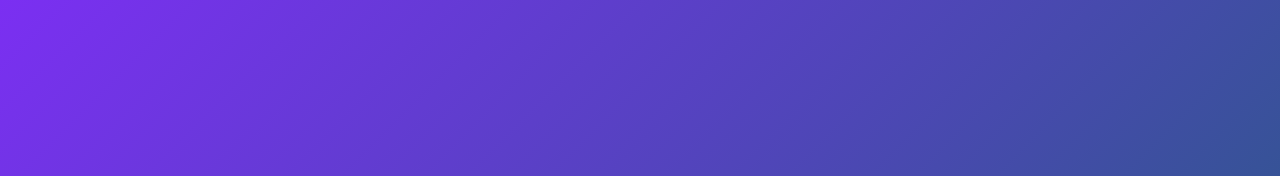
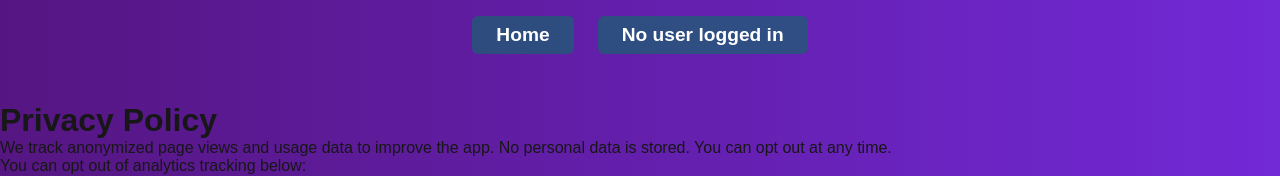
Before and after one commit to ffups/Blabolizer1612, a Next.js app in the folder Blabolizer1612/front-end/: page /privacy in a window 1280 px wide. Shown: the top 176 px of the page. Built offline with nearby package versions, Linux system fonts and the light colour scheme.

Commit message:
feat: add Header and Footer components to Home and Privacy pages; remove from RootLayout; implement NotFound page

```diff
--- a/Blabolizer1612/front-end/src/app/layout.tsx
+++ b/Blabolizer1612/front-end/src/app/layout.tsx
@@ -1,8 +1,6 @@
 import type { Metadata } from "next";
 import "./globals.css";
   import ClientLayout from "./ClientLayout";
-import Footer from "@/components/Footer";
-import Header from "@/components/Header";
 
 export const metadata: Metadata = {
   title: "Blabolizer1612",
@@ -17,11 +15,9 @@ export default function RootLayout({
   return (
     <html lang="en">
       <body>
-        <Header />
         <ClientLayout>{children}
         </ClientLayout>
 
-        <Footer />
       </body>
     </html>
   );
--- a/Blabolizer1612/front-end/src/app/page.tsx
+++ b/Blabolizer1612/front-end/src/app/page.tsx
@@ -3,6 +3,8 @@
 import { useEffect, useState } from "react";
 import NamePage from "../pages/name";
 import CityInput from "@/components/cityInput";
+import Header from "@/components/Header";
+import Footer from "@/components/Footer";
 
 export default function Home() {
   const [username, setUsername] = useState<string | null>(null);
@@ -21,6 +23,7 @@ export default function Home() {
 
   return (
     <div>
+        <Header />
       {!username ? (
         <NamePage onComplete={() => setUsername(localStorage.getItem("username"))} />
       ) : (
@@ -28,6 +31,7 @@ export default function Home() {
           <CityInput />
         </>
       )}
+      <Footer/>
     </div>
   );
 }
--- a/Blabolizer1612/front-end/src/app/privacy/consentBanner.tsx
+++ b/Blabolizer1612/front-end/src/app/privacy/consentBanner.tsx
@@ -1,5 +1,7 @@
 "use client";
 import { useState } from "react";
+import { usePathname } from "next/navigation";
+import Footer from "@/components/Footer";
 
 export default function ConsentBanner({
   visible,
@@ -11,6 +13,11 @@ export default function ConsentBanner({
   onDecline: () => void;
 }) {
   const [fading, setFading] = useState(false);
+  const pathname = usePathname();
+
+  // Hide banner on privacy policy page
+  if (pathname === "/privacy") return null;
+  if (!visible) return null;
 
   const handleClose = (callback?: () => void) => {
     setFading(true);
@@ -22,8 +29,6 @@ export default function ConsentBanner({
 
   const accept = () => handleClose(onConsent);
   const decline = () => handleClose(onDecline);
-
-  if (!visible) return null;
 
   return (
     <div
@@ -77,6 +82,7 @@ export default function ConsentBanner({
             background: "rgba(2, 168, 160, 0.51)"
           }}>Decline</button>
       </div>
+      <Footer />
     </div>
   );
 }
--- a/Blabolizer1612/front-end/src/app/privacy/page.tsx
+++ b/Blabolizer1612/front-end/src/app/privacy/page.tsx
@@ -1,6 +1,8 @@
 "use client";
 
 import { useState, useEffect } from "react";
+import Header from "@/components/Header";
+import Footer from "@/components/Footer";
 
 declare global {
   interface Window {
@@ -92,6 +94,7 @@ export default function PrivacyPage() {
 
   return (
     <main>
+      <Header />
       <h1>Privacy Policy</h1>
       <p>We track anonymized page views and usage data to improve the app. No personal data is stored. You can opt out at any time.</p>
       <p>You can opt out of analytics tracking below:</p>
@@ -158,6 +161,7 @@ export default function PrivacyPage() {
           {error && <p style={{ color: "red" }} aria-live="polite">{error}</p>}
         </form>
       )}
-    </main>
+      <Footer />
+      </main>
   );
 }
--- a/Blabolizer1612/front-end/src/components/Header.tsx
+++ b/Blabolizer1612/front-end/src/components/Header.tsx
@@ -36,13 +36,26 @@ export default function Header() {
             padding: "0.5rem 1.5rem",
             borderRadius: "6px",
             background: "rgba(25,98,112,0.7)",
-            marginRight: 0 // remove marginRight, use gap instead
           }}
         >
           Home
         </Link>
         {/* Add more buttons/links here as needed */}
+        <Link
+          href="/profile"
+          aria-label="Go to profile page"
+          style={{
+            color: "#fff",
+            textDecoration: "none",
+            fontWeight: "bold",
+            fontSize: "1.2rem",
+            padding: "0.5rem 1.5rem",
+            borderRadius: "6px",
+            background: "rgba(25,98,112,0.7)",
+          }}>
         <UsernameDisplay />
+        </Link>
+
       </nav>
     </header>
   );
```
Also changed, not shown: Blabolizer1612/front-end/src/app/not-found.tsx (added, +8 -0 lines).
